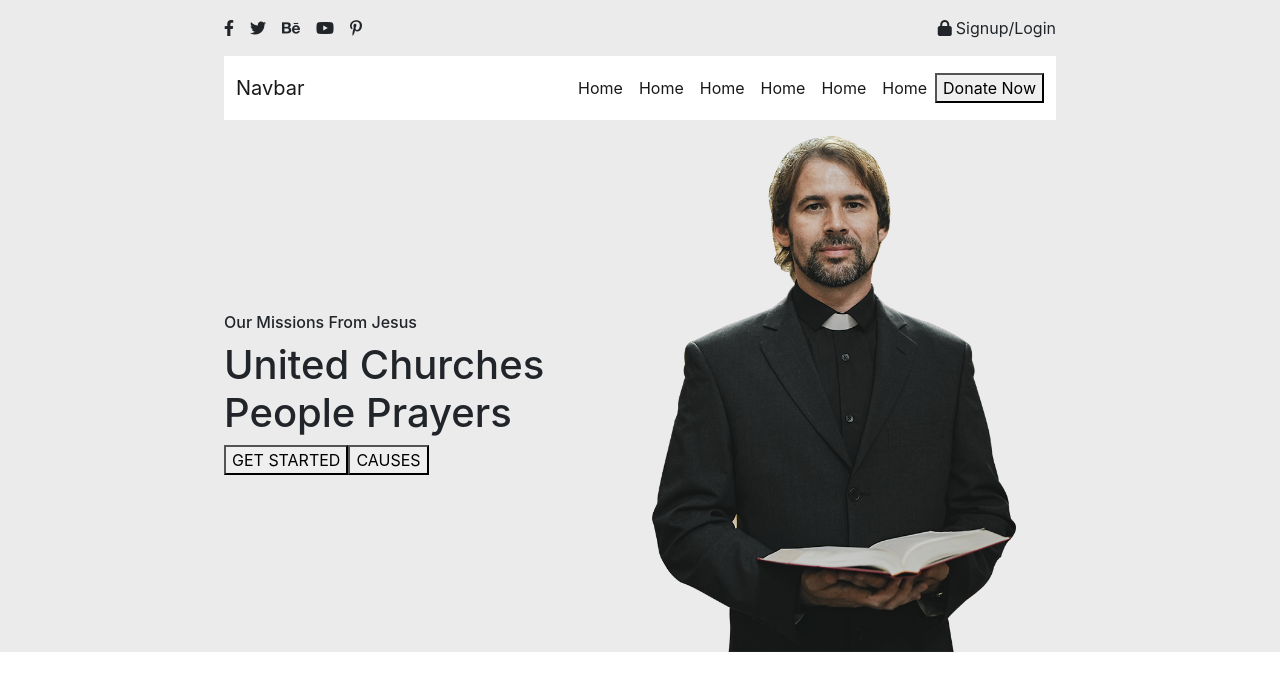
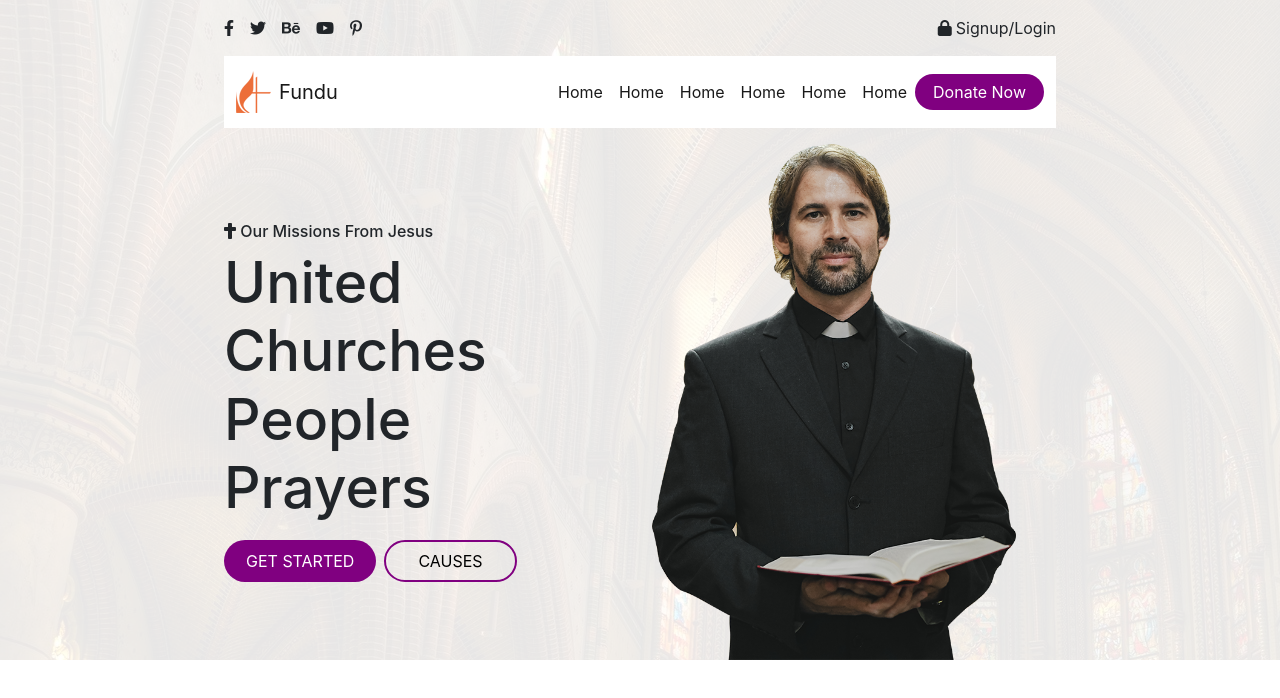
Before and after one commit to masum691/fundu-chr, a React (Create React App) app: page /home in a window 1280 px wide. Shown: the top 698 px of the page. Built offline with nearby package versions, Linux system fonts and the light colour scheme.

Commit message:
banner done

```diff
--- a/src/Pages/Home/Banner/Banner.css
+++ b/src/Pages/Home/Banner/Banner.css
@@ -1,6 +1,25 @@
-.banner-container{
+/* .banner-container{
     background-color: rgb(235, 235, 235);
-}
+    height: 800px;
+} */
 .man-img{
     width: 90%;
 }
+.get-started-btn{
+    border: 0;
+    background-color: purple;
+    color: white;
+    padding: 9px 22px;
+    border-radius: 40px;
+}
+.causes-btn{
+    border: 0;
+    background-color: rgba(255, 255, 255, 0);
+    border: 2px solid purple;
+    padding: 7px 32px;
+    border-radius: 40px;
+}
+.banner-container h1{
+    font-size: 57px;
+    margin-bottom: 18px;
+}
--- a/src/Pages/Home/Banner/Banner.js
+++ b/src/Pages/Home/Banner/Banner.js
@@ -3,20 +3,21 @@ import MainNav from '../../Shared/Navbar/MainNav/MainNav';
 import TopNav from '../../Shared/Navbar/TopNav/TopNav';
 import './Banner.css'
 import manImg from '../../../Images/man.png'
+import bgChImg from '../../../Images/church2.png'
 
 const Banner = () => {
     return (
-        <div className='banner-container pt-3'>
+        <div style={{backgroundImage: `url(${bgChImg})`}}className='banner-container pt-3'>
             <TopNav></TopNav>
             <MainNav></MainNav>
             <div className='width-container'>
                 <div className='row align-items-center pt-3'>
                     <div className='col-sm-12 col-lg-6'>
-                        <h6>Our Missions From Jesus</h6>
+                        <h6><i class="fas fa-cross"></i> Our Missions From Jesus</h6>
                         <h1>United Churches People Prayers</h1>
                         <div>
-                            <button>GET STARTED</button>
-                            <button>CAUSES</button>
+                            <button className='get-started-btn me-2'>GET STARTED</button>
+                            <button className='causes-btn'>CAUSES</button>
                         </div>
                     </div>
                     <div className='col-sm-12 col-lg-6'>
--- a/src/Pages/Shared/Navbar/MainNav/MainNav.css
+++ b/src/Pages/Shared/Navbar/MainNav/MainNav.css
@@ -4,5 +4,12 @@
 }
 .main-nav{
     background-color: #FFFFFF;
-    padding: 12px 0;
+    padding: 15px 0;
 }
+.donate-btn{
+    border: 0;
+    background-color: purple;
+    color: white;
+    padding: 6px 18px;
+    border-radius: 40px;
+}
--- a/src/Pages/Shared/Navbar/MainNav/MainNav.js
+++ b/src/Pages/Shared/Navbar/MainNav/MainNav.js
@@ -1,12 +1,14 @@
 import React from 'react';
 import './MainNav.css'
+import logo from '../../../../Images/hmlogo.png'
 
 const MainNav = () => {
     return (
         <div className='width-container'>
             <nav class="navbar navbar-expand-lg navbar-light main-nav">
                 <div class="container-fluid">
-                    <a class="navbar-brand" href="#">Navbar</a>
+                    <img className='img-fluid me-2' src={logo} alt="" />
+                    <a class="navbar-brand" href="#">Fundu</a>
                     <button class="navbar-toggler" type="button" data-bs-toggle="collapse" data-bs-target="#navbarSupportedContent" aria-controls="navbarSupportedContent" aria-expanded="false" aria-label="Toggle navigation">
                         <span class="navbar-toggler-icon"></span>
                     </button>
@@ -31,7 +33,7 @@ const MainNav = () => {
                                 <a class="nav-link active" aria-current="page" href="#">Home</a>
                             </li>
                         </ul>
-                        <button>Donate Now</button>
+                        <button className='donate-btn'>Donate Now</button>
                     </div>
                 </div>
             </nav>
```
Also changed, not shown: src/Images/church.jpg (added), src/Images/church2.png (added).
